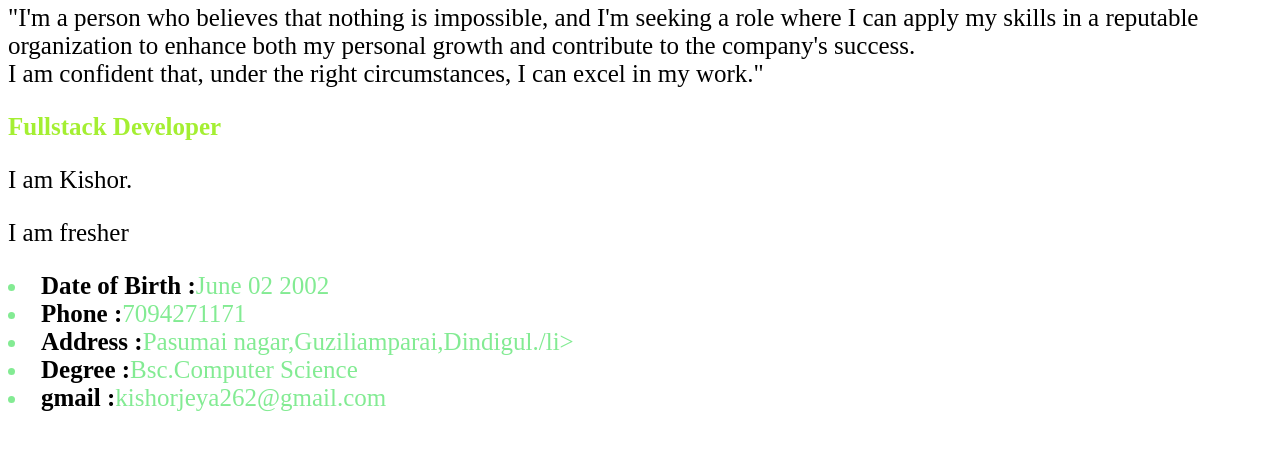
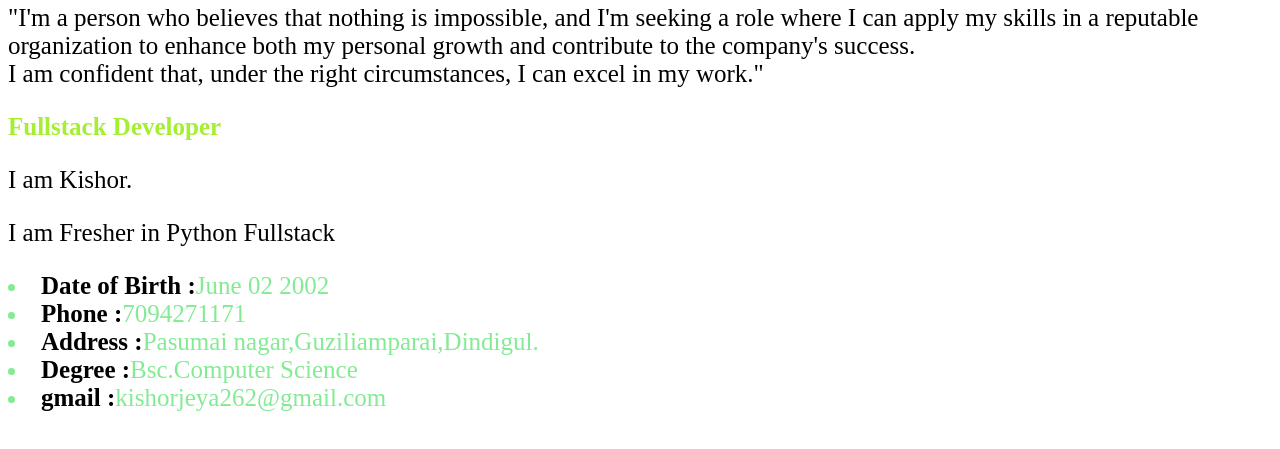
Before and after one commit to 7094271171/portfolio-, a plain HTML site: page index1.html in a window 1280 px wide. Shown: the part 79-528 px from the top of the page. Drawn offline with Linux system fonts and the light colour scheme.

Commit message:
project1

```diff
--- a/index1.html
+++ b/index1.html
@@ -23,10 +23,10 @@
     <p style="font-size: 25px;">"I'm a person who believes that nothing is impossible, and I'm seeking a role where I can apply my skills in a reputable organization to enhance both my personal growth and contribute to the company's success. <br> I am confident that, under the right circumstances, I can excel in my work."</p>
     <h3 style="color: rgb(164, 239, 50);">Fullstack Developer</h3>
     <p style="font-size: 25px;">I am Kishor.</p>
-    <p style="font-size: 25px;">I am fresher</p>
+    <p style="font-size: 25px;">I am Fresher in Python Fullstack</p>
     <li> <strong>Date of Birth  :</strong>June 02 2002</li>
     <li> <strong>Phone :</strong>7094271171</li>
-    <li> <strong>Address :</strong>Pasumai nagar,Guziliamparai,Dindigul./li>
+    <li> <strong>Address :</strong>Pasumai nagar,Guziliamparai,Dindigul.</li>
     <li> <strong>Degree  :</strong>Bsc.Computer Science</li>
     <li> <strong>gmail  :</strong>kishorjeya262@gmail.com</li>
 </body>
```
Also changed, not shown: index.html (+1 -1 lines).
